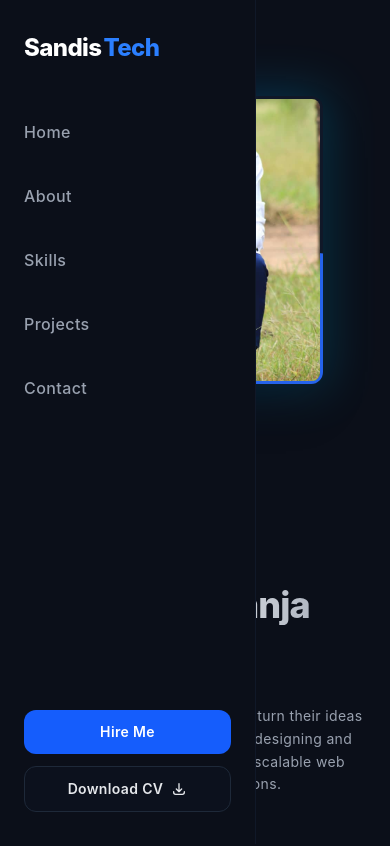
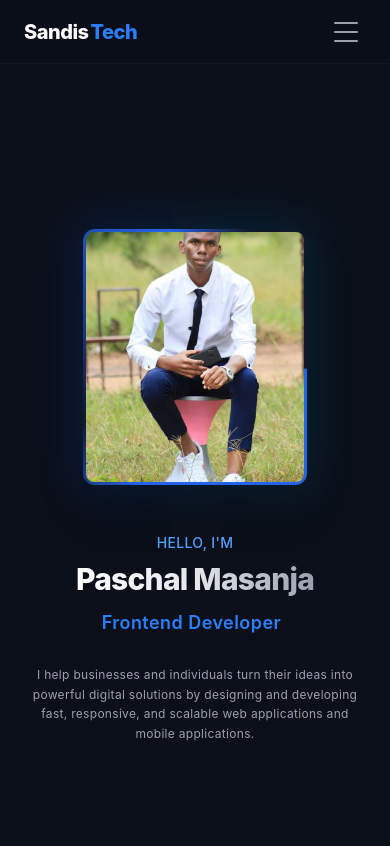
Before and after one commit to Mchanga/Sandistech-portfolio, a React (Vite) app: page / in a window 390 px wide. Shown: the top 846 px of the page. Built offline with nearby package versions, Linux system fonts and the light colour scheme.

Commit message:
Update portifolio for mobile view

```diff
--- a/src/App.tsx
+++ b/src/App.tsx
@@ -1,26 +1,27 @@
-import Hero from "./components/Hero"
-import Header from "./components/Header"
-import About from "./components/About"
-import Skills from "./components/Skills"
-import Projects from "./components/Projects"
-import Contact from "./components/Contact"
-import Footer from "./components/Footer"
-const App = () => {
+import Header from "./components/Header";
+import Hero from "./components/Hero";
+import About from "./components/About";
+import Skills from "./components/Skills";
+import Projects from "./components/Projects";
+import Contact from "./components/Contact";
+import Footer from "./components/Footer";
+
+function App() {
   return (
-<div className="bg-[#0b0f19] min-h-screen">
+    <div className="bg-[#0b0f19] min-h-screen w-full flex flex-col md:flex-row relative overflow-x-hidden">
+
       <Header />
 
-<main className="w-full md:pl-64">
+      <main className="flex-1 w-full md:pl-64 min-h-screen flex flex-col pt-16 md:pt-0 overflow-x-hidden">
         <Hero />
         <About />
         <Skills />
         <Projects />
         <Contact />
-   <Footer/>
+        <Footer />
       </main>
-
     </div>
-  )
+  );
 }
 
-export default App
+export default App;
--- a/src/components/Header.tsx
+++ b/src/components/Header.tsx
@@ -1,6 +1,48 @@
+import { useState } from "react";
+
 function Header() {
+  // State ya kudhibiti kufunguka na kufungwa kwa menu kwenye simu
+  const [isOpen, setIsOpen] = useState(false);
+
+  const toggleMenu = () => setIsOpen(!isOpen);
+
   return (
-    <header className="fixed top-0 left-0 h-screen w-64 z-50 bg-[#0b0f19] border-r border-gray-900 text-white block">
+    <>
+      {/* 1. TOP BAR YA SIMU (Inaonekana kwenye simu pekee, inajificha kwenye PC) */}
+      <div className="md:hidden fixed top-0 left-0 w-full h-16 bg-[#0b0f19]/90 backdrop-blur-md border-b border-gray-900 px-6 flex items-center justify-between z-50 text-white">
+        <h1 className="text-xl font-extrabold tracking-tight">
+          Sandis<span className="text-blue-500 ml-0.5">Tech</span>
+        </h1>
+
+        {/* Kitufe cha Hamburger chenye Animation */}
+        <button
+          onClick={toggleMenu}
+          className="p-2 text-gray-400 hover:text-white focus:outline-none relative z-50"
+          aria-label="Toggle Menu"
+        >
+          <div className="w-6 h-5 flex flex-col justify-between relative">
+            <span className={`w-full h-0.5 bg-current rounded transition-all duration-300 ${isOpen ? 'rotate-45 translate-y-2' : ''}`} />
+            <span className={`w-full h-0.5 bg-current rounded transition-all duration-300 ${isOpen ? 'opacity-0' : ''}`} />
+            <span className={`w-full h-0.5 bg-current rounded transition-all duration-300 ${isOpen ? '-rotate-45 -translate-y-2' : ''}`} />
+          </div>
+        </button>
+      </div>
+
+      {/* 2. GIZA LA NYUMA (Mtumiaji akifungua menu kwenye simu, akibonyeza huku inafunga) */}
+      {isOpen && (
+        <div
+          onClick={toggleMenu}
+          className="md:hidden fixed inset-0 bg-black/60 backdrop-blur-sm z-40 transition-opacity duration-300"
+        />
+      )}
+
+      {/* 3. SIDEBAR NAVIGATION (Inajirekebisha yenyewe - Simu vs Kompyuta) */}
+      <header className={`
+        fixed top-0 left-0 h-screen w-64 z-50 bg-[#0b0f19] border-r border-gray-900 text-white
+        transition-transform duration-300 ease-in-out
+        ${isOpen ? "translate-x-0" : "-translate-x-full"}
+        md:translate-x-0
+      `}>
         {/* CSS ya ndani kwa ajili ya kulainisha mveleko wa menu hover */}
         <style>{`
           .nav-link-line {
@@ -24,10 +66,10 @@ function Header() {
           }
         `}</style>
 
-      <nav className="h-full flex flex-col px-6 py-8 justify-between">
+        <nav className="h-full flex flex-col px-6 py-8 justify-between pt-24 md:pt-8">
           <div>
-          {/* Logo */}
-          <div className="mb-12">
+            {/* Logo - Inafichwa kwenye simu kwa sababu ipo tayari kwenye top bar */}
+            <div className="mb-12 hidden md:block">
               <h1 className="text-2xl font-extrabold tracking-tight">
                 Sandis<span className="text-blue-500 ml-0.5">Tech</span>
               </h1>
@@ -45,6 +87,7 @@ function Header() {
                 <li key={link.name}>
                   <a
                     href={link.href}
+                    onClick={() => setIsOpen(false)} // Inafunga menu mteja akibonyeza link kwenye simu
                     className="group relative flex items-center py-2 text-base tracking-wide"
                   >
                     {/* Mstari wa bluu wa neon */}
@@ -60,20 +103,19 @@ function Header() {
             </ul>
           </div>
 
-        {/* Sehemu ya Vitufe Viwili (Premium Double Buttons) */}
+          {/* Sehemu ya Vitufe Viwili (Hire Me & Download CV) */}
           <div className="mt-auto flex flex-col gap-3">
             {/* Kitufe cha Hire Me */}
-          <a href="#contact" className="w-full block">
+            <a href="#contact" onClick={() => setIsOpen(false)} className="w-full block">
               <button className="bg-blue-600 text-white px-5 py-3 text-sm font-semibold rounded-xl transition-all duration-300 hover:bg-blue-500 hover:shadow-[0_0_20px_rgba(37,99,235,0.4)] hover:scale-[1.02] w-full tracking-wide">
                 Hire Me
               </button>
             </a>
 
-          {/* Kitufe cha Download CV - Mtindo wa Kioo (Outline Glass Style) */}
+            {/* Kitufe cha Download CV */}
             <a href="/Masanja_CV.pdf" download className="w-full block">
               <button className="border border-gray-800 bg-gray-900/30 hover:bg-gray-900/60 text-gray-200 hover:text-white px-5 py-3 text-sm font-semibold rounded-xl transition-all duration-300 hover:border-gray-700 hover:scale-[1.02] w-full tracking-wide flex items-center justify-center gap-2">
                 <span>Download CV</span>
-              {/* Icon ndogo ya mshale wa kushusha chini */}
                 <svg className="w-4 h-4" fill="none" stroke="currentColor" viewBox="0 0 24 24">
                   <path strokeLinecap="round" strokeLinejoin="round" strokeWidth="2" d="M4 16v1a3 3 0 003 3h10a3 3 0 003-3v-1m-4-4l-4 4m0 0l-4-4m4 4V4" />
                 </svg>
@@ -83,6 +125,7 @@ function Header() {
 
         </nav>
       </header>
+    </>
   );
 }
 
--- a/src/components/Hero.tsx
+++ b/src/components/Hero.tsx
@@ -3,17 +3,19 @@ import { TypeAnimation } from "react-type-animation";
 
 const Hero = () => {
   return (
-    <section id="Hero" className="min-h-screen bg-[#0b0f19] text-white flex flex-col-reverse md:flex-row items-center justify-between px-6 md:pl-24 md:pr-16 lg:pr-24 pt-24 pb-12 gap-12 overflow-hidden relative">
-      <div className="w-full md:w-1/2 flex flex-col justify-center">
-        <p className="text-base md:text-lg text-blue-400 font-medium tracking-wide uppercase">
+    <section id="Hero" className="min-h-screen bg-[#0b0f19] text-white flex flex-col-reverse md:flex-row items-center justify-center md:justify-between px-6 sm:px-12 lg:px-20 py-16 md:py-24 gap-12 w-full">
+
+      {/* Maandishi */}
+      <div className="w-full md:w-1/2 flex flex-col justify-center items-center md:items-start text-center md:text-left">
+        <p className="text-sm md:text-lg text-blue-400 font-medium tracking-wide uppercase">
           Hello, I'm
         </p>
 
-        <h1 className="text-4xl md:text-6xl font-extrabold mt-2 tracking-tight bg-gradient-to-r from-white via-gray-200 to-gray-400 bg-clip-text text-transparent">
+        <h1 className="text-3xl sm:text-4xl md:text-6xl font-extrabold mt-2 tracking-tight bg-gradient-to-r from-white via-gray-200 to-gray-400 bg-clip-text text-transparent">
           Paschal Masanja
         </h1>
 
-        <div className="text-xl md:text-3xl text-blue-500 mt-4 font-bold tracking-wide min-h-[40px]">
+        <div className="text-lg md:text-3xl text-blue-500 mt-3 font-bold tracking-wide min-h-[40px]">
           <TypeAnimation
             sequence={[
               "Full Stack Developer",
@@ -26,20 +28,21 @@ const Hero = () => {
             wrapper="span"
             speed={50}
             repeat={Infinity}
-            className="text-xl md:text-3xl text-blue-500 font-semibold"
+            className="text-lg md:text-3xl text-blue-500 font-semibold"
           />
         </div>
 
-        <p className="mt-6 text-gray-400 max-w-xl text-sm md:text-base leading-relaxed tracking-wide font-normal">
+        <p className="mt-4 text-gray-400 max-w-xl text-xs sm:text-sm md:text-base leading-relaxed tracking-wide font-normal">
           I help businesses and individuals turn their ideas into powerful digital solutions by designing and developing fast, responsive, and scalable web applications and mobile applications.
         </p>
       </div>
 
+      {/* Picha */}
       <div className="w-full md:w-1/2 flex justify-center items-center">
         <div className="relative group">
-          <div className="absolute -inset-1 bg-gradient-to-r from-blue-600 to-cyan-600 rounded-xl blur-xl opacity-30 group-hover:opacity-50 transition duration-1000"></div>
+          <div className="absolute -inset-1 bg-gradient-to-r from-blue-600 to-cyan-600 rounded-xl blur-xl opacity-20 group-hover:opacity-40 transition duration-1000"></div>
 
-          <div className="relative w-64 h-72 sm:w-72 sm:h-80 rounded-xl overflow-hidden bg-gray-900 flex items-center justify-center p-[3px] shadow-2xl transition-transform duration-500 hover:scale-[1.02]">
+          <div className="relative w-56 h-64 sm:w-64 sm:h-72 lg:w-72 lg:h-80 rounded-xl overflow-hidden bg-gray-900 flex items-center justify-center p-[3px] shadow-2xl transition-transform duration-500 hover:scale-[1.02]">
             <div className="absolute w-[200%] h-[200%] animate-border-spin bg-[conic-gradient(from_0deg,#2563EB_30%,transparent_40%,#2563EB_70%,transparent_80%)] z-0"></div>
             <div className="absolute inset-[3px] bg-[#0b0f19] rounded-[9px] z-10"></div>
             <img
```
Also changed, not shown: src/components/Projects.tsx (+20 -44 lines). Lines whose indentation alone changed are shown as unchanged.
